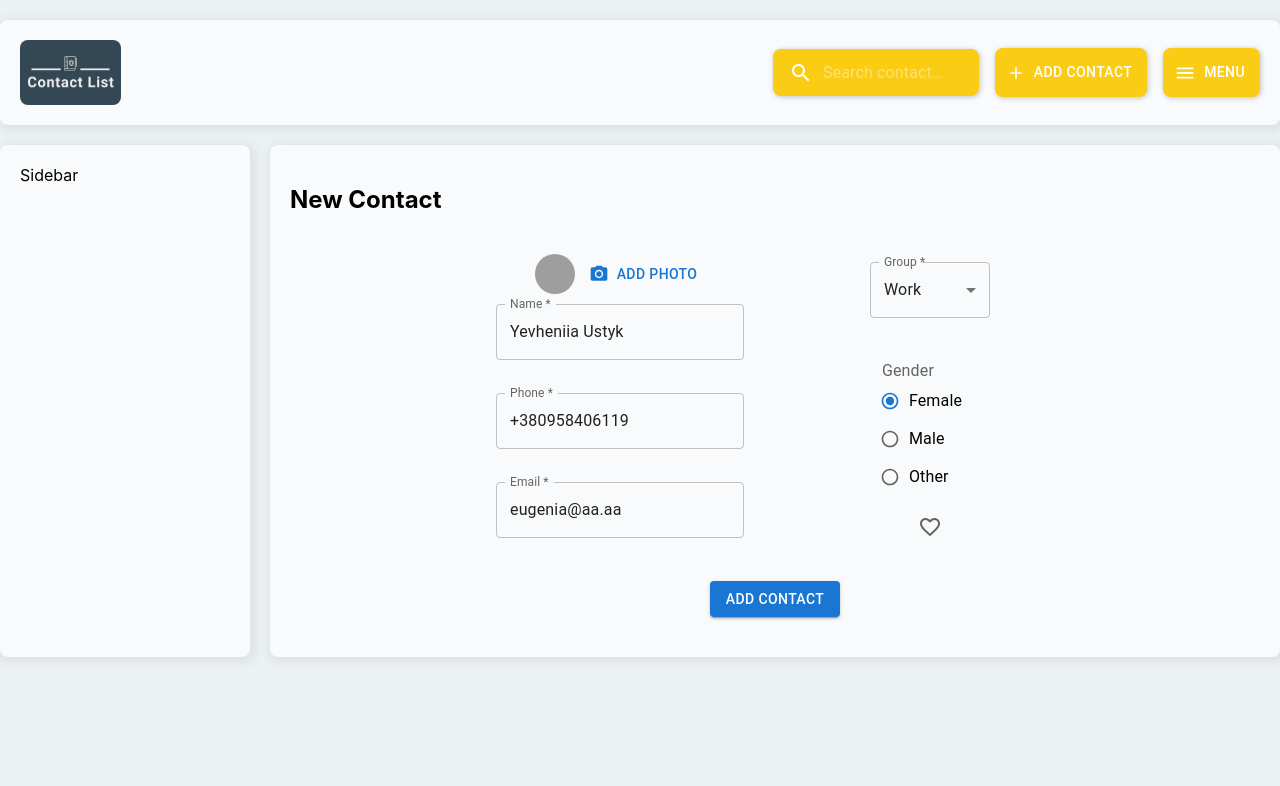
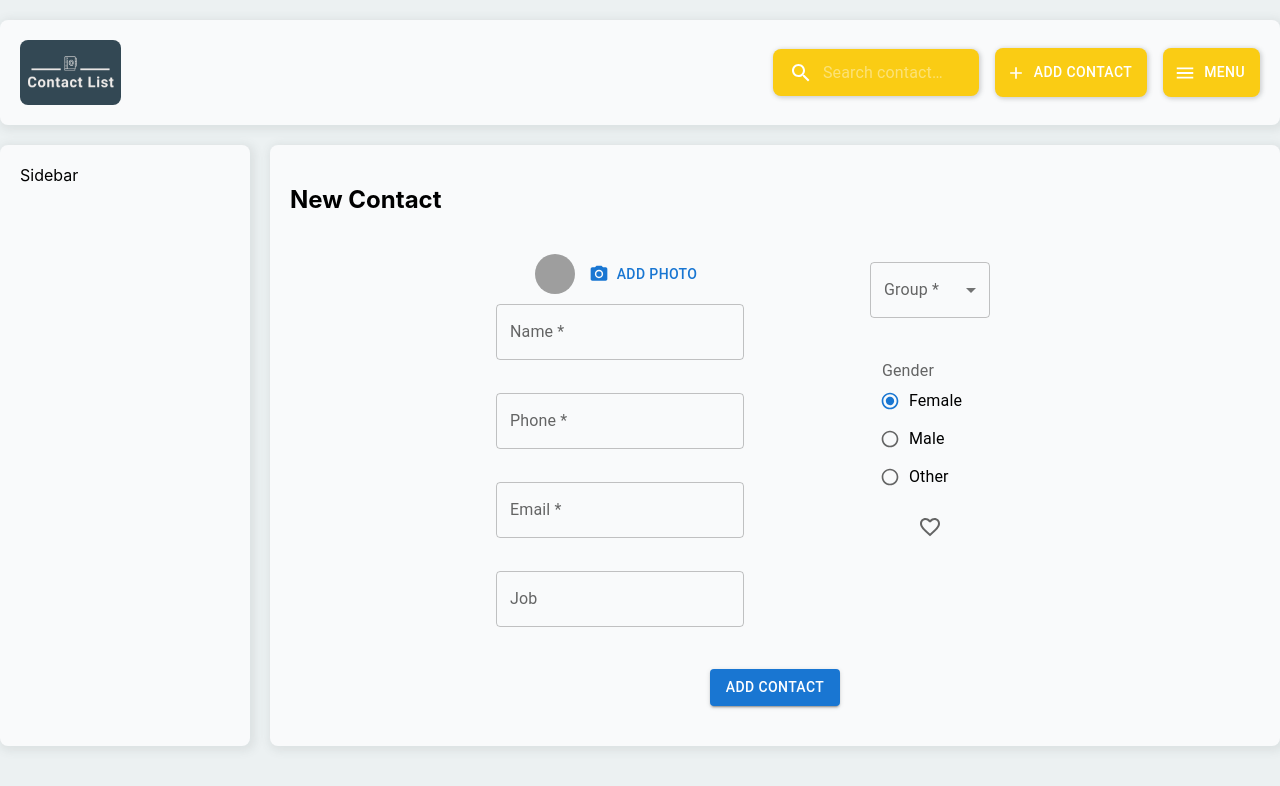
Before and after one commit to ustyk1/contact-list-react, a React (Create React App) app: page /contact-list-react/new-contact in a window 1280 px wide. Shown: the top 786 px of the page. Built offline with nearby package versions, Linux system fonts and the light colour scheme; grey boxes are pictures that could not be loaded.

Commit message:
add contact-form, change contact-list

```diff
--- a/public/index.html
+++ b/public/index.html
@@ -11,7 +11,7 @@
     />
     <link rel="apple-touch-icon" href="%PUBLIC_URL%/logo192.png" />
     <link rel="manifest" href="%PUBLIC_URL%/manifest.json" />
-    <title>React App</title>
+    <title>Contacts</title>
   </head>
   <body>
     <noscript>You need to enable JavaScript to run this app.</noscript>
--- a/src/components/contactsTable/contactsTable.jsx
+++ b/src/components/contactsTable/contactsTable.jsx
@@ -20,31 +20,31 @@ import EnhancedTableToolbar from './enhancedTableToolbar/enhancedTableToolbar';
 
 import './contactsTable.scss';
 
-function createData(contactName, phoneNumber, email, job, group) {
-  return {
-    contactName,
-    phoneNumber,
-    email,
-    job,
-    group,
-  };
-}
+// function createData(contactName, phoneNumber, email, job, group) {
+//   return {
+//     contactName,
+//     phoneNumber,
+//     email,
+//     job,
+//     group,
+//   };
+// }
 
-const rows = [
-  createData('Leanne Graham', '1-770-736-8031', "Sincere@april.biz", 'Romaguera-Crona', 'job',),
-  createData('Ervin Howell', '010-692-6593', 'Shanna@melissa.tv', "Keebler LLC", ''),
-  createData('Clementine Bauch', '1-463-123-4447', "Nathan@yesenia.net", "Keebler LLC", ''),
-  createData('Patricia Lebsack', '(254)954-1289', "Julianne.OConner@kory.orgqqqqqqqqqqqq", "Yost and Sons", ''),
-  createData('Chelsey Dietrich', '1-477-935-8478', "Lucio_Hettinger@annie.ca", "Romaguera-Jacobson", ''),
-  createData('Dennis Schulist', '210-067-6132', "Karley_Dach@jasper.info", "Abernathy Group", ''),
-  createData('Kurtis Weissnat', '586-493-6943', "Telly.Hoeger@billy.biz", "Deckow-Crist", ''),
-  createData('Jelly Bean', '(775)976-6794', "Sherwood@rosamond.me", "Deckow-Crist", ''),
-  createData('Nicholas Runolfsdottir', '024-648-3804',"Chaim_McDermott@dana.io", "Deckow-Crist", ''),
-  createData('Glenna Reichert', '089-245-1104', "Rey.Padberg@karina.biz", "Deckow-Crist", ''),
-  createData('Clementina DuBuque', '077-987-1254', "Rey.Padberg@karina.biz", "Deckow-Crist", ''),
-  createData('Rick Grund', '099-245-1564', "Rey.Padberg@karina.biz", "Deckow-Crist", ''),
-  createData('Paula Rose', '089-295-1104', "Rey.Padberg@karina.biz", "Deckow-Crist", ''),
-];
+// const rows = [
+//   createData('Leanne Graham', '1-770-736-8031', "Sincere@april.biz", 'Romaguera-Crona', 'job',),
+//   createData('Ervin Howell', '010-692-6593', 'Shanna@melissa.tv', "Keebler LLC", ''),
+//   createData('Clementine Bauch', '1-463-123-4447', "Nathan@yesenia.net", "Keebler LLC", ''),
+//   createData('Patricia Lebsack', '(254)954-1289', "Julianne.OConner@kory.orgqqqqqqqqqqqq", "Yost and Sons", ''),
+//   createData('Chelsey Dietrich', '1-477-935-8478', "Lucio_Hettinger@annie.ca", "Romaguera-Jacobson", ''),
+//   createData('Dennis Schulist', '210-067-6132', "Karley_Dach@jasper.info", "Abernathy Group", ''),
+//   createData('Kurtis Weissnat', '586-493-6943', "Telly.Hoeger@billy.biz", "Deckow-Crist", ''),
+//   createData('Jelly Bean', '(775)976-6794', "Sherwood@rosamond.me", "Deckow-Crist", ''),
+//   createData('Nicholas Runolfsdottir', '024-648-3804',"Chaim_McDermott@dana.io", "Deckow-Crist", ''),
+//   createData('Glenna Reichert', '089-245-1104', "Rey.Padberg@karina.biz", "Deckow-Crist", ''),
+//   createData('Clementina DuBuque', '077-987-1254', "Rey.Padberg@karina.biz", "Deckow-Crist", ''),
+//   createData('Rick Grund', '099-245-1564', "Rey.Padberg@karina.biz", "Deckow-Crist", ''),
+//   createData('Paula Rose', '089-295-1104', "Rey.Padberg@karina.biz", "Deckow-Crist", ''),
+// ];
 
 function descendingComparator(a, b, orderBy) {
   if (b[orderBy] < a[orderBy]) {
@@ -74,12 +74,19 @@ function stableSort(array, comparator) {
   return stabilizedThis.map((el) => el[0]);
 }
 
-export default function EnhancedTable() {
+export default function EnhancedTable({contacts}) {
   const [order, setOrder] = React.useState('asc');
   const [orderBy, setOrderBy] = React.useState('phoneNumber');
   const [selected, setSelected] = React.useState([]);
   const [page, setPage] = React.useState(0);
   const [rowsPerPage, setRowsPerPage] = React.useState(5);
+
+  const rows = contacts.map(([id, data]) => {
+    return {
+      id,
+      ...data
+    }
+  })
 
   const handleRequestSort = (event, property) => {
     const isAsc = orderBy === property && order === 'asc';
@@ -96,12 +103,12 @@ export default function EnhancedTable() {
     setSelected([]);
   };
 
-  const handleClick = (event, contactName) => {
-    const selectedIndex = selected.indexOf(contactName);
+  const handleClick = (event, contactId) => {
+    const selectedIndex = selected.indexOf(contactId);
     let newSelected = [];
 
     if (selectedIndex === -1) {
-      newSelected = newSelected.concat(selected, contactName);
+      newSelected = newSelected.concat(selected, contactId);
     } else if (selectedIndex === 0) {
       newSelected = newSelected.concat(selected.slice(1));
     } else if (selectedIndex === selected.length - 1) {
@@ -125,7 +132,7 @@ export default function EnhancedTable() {
     setPage(0);
   };
 
-  const isSelected = (contactName) => selected.indexOf(contactName) !== -1;
+  const isSelected = (contactId) => selected.indexOf(contactId) !== -1;
 
   // Avoid a layout jump when reaching the last page with empty rows.
   const emptyRows =
@@ -159,17 +166,17 @@ export default function EnhancedTable() {
             />
             <TableBody>
               {visibleRows.map((row, index) => {
-                const isItemSelected = isSelected(row.contactName);
+                const isItemSelected = isSelected(row.id);
                 const labelId = `enhanced-table-checkbox-${index}`;
 
                 return (
                   <TableRow
                     hover
-
                     role="checkbox"
                     aria-checked={isItemSelected}
                     tabIndex={-1}
-                    key={row.contactName}
+                    key={row.id}
+                    id={row.id}
                     selected={isItemSelected}
                     sx={{ cursor: 'pointer' }}
                   >
@@ -180,7 +187,7 @@ export default function EnhancedTable() {
                         inputProps={{
                           'aria-labelledby': labelId,
                         }}
-                        onClick={(event) => handleClick(event, row.contactName)}
+                        onClick={(event) => handleClick(event, row.id)}
                       />
                     </TableCell>
                     <TableCell
--- a/src/components/form/form.jsx
+++ b/src/components/form/form.jsx
@@ -24,13 +24,16 @@ import Snackbar from '@mui/material/Snackbar';
 import Alert from '@mui/material/Alert';
 
 import './form.scss';
-// import { json } from 'react-router-dom';
+import { json, useNavigate } from 'react-router-dom';
+
+import ContactListService from '../../services/contactListService.js'
+const contactListService = new ContactListService();
 
 function ContactForm() {
+  const navigate = useNavigate();
+
   const [openSnackbar, setOpenSnackbar] = React.useState(false);
-  // const handleClick = () => {
-  //   setOpenSnackbar(true);
-  // };
+
   const handleCloseSnackbar = (event, reason) => {
     if (reason === 'clickaway') {
       return;
@@ -40,9 +43,10 @@ function ContactForm() {
   };
 
   const validationSchema = Yup.object().shape({
-    name: Yup.string().required('Name is required'),
-    phone: Yup.string().required('Phone is required'),
+    contactName: Yup.string().required('Name is required'),
+    phoneNumber: Yup.string().required('Phone is required'),
     email: Yup.string().email('Invalid email').required('Email is required'),
+    job: Yup.string(),
     avatar: Yup.string(),
     gender: Yup.string().oneOf(['male', 'female', 'other'], 'Invalid gender'),
     group: Yup.string().oneOf(['', 'work', 'family', 'private', 'friends', 'other'], 'Invalid Group').required('Group is required'),
@@ -53,22 +57,26 @@ function ContactForm() {
 
   const formik = useFormik({
     initialValues: {
-      id: uuidv4(),
-      name: 'Yevheniia Ustyk',
-      phone: '+380958406119',
-      email: 'eugenia@aa.aa',
-      group: 'work',
+      // id: uuidv4(),
+      contactName: '',
+      phoneNumber: '',
+      email: '',
+      job: '',
+      group: '',
       avatar: '',
       gender: 'female',
       favourite: false
     },
     validationSchema: validationSchema,
     onSubmit: (values) => {
-      console.log(values);
-      setOpenSnackbar(true);
+      // console.log('submit data', values);
+      contactListService.onSaveData(values)
+      .then(response => {
+        setOpenSnackbar(true);
+        setTimeout(() => navigate('/'), 800)
+      })
     },
-    handleReset:()=> {
-    }
+    handleReset:()=> { }
   })
 
   return (
@@ -106,31 +114,30 @@ function ContactForm() {
                       name="avatar"
                       value={formik.values.avatar}
                       onChange={formik.handleChange}
-
-                      />
+                    />
                   </Button>
                 </div>
               </Grid>
               <Grid item>
                 <TextField
-                  id="name"
-                  name="name"
+                  id="contactName"
+                  name="contactName"
                   label="Name *"
-                  value={formik.values.name}
+                  value={formik.values.contactName}
                   onChange={formik.handleChange}
-                  helperText={formik.errors.name || ' '}
-                  error={!!formik.errors.name}
+                  helperText={formik.errors.contactName || ' '}
+                  error={!!formik.errors.contactName}
                 />
               </Grid>
               <Grid item>
                 <TextField
                   id="outlined-required"
-                  name="phone"
+                  name="phoneNumber"
                   label="Phone *"
-                  value={formik.values.phone}
+                  value={formik.values.phoneNumber}
                   onChange={formik.handleChange}
-                  helperText={formik.errors.phone || ' '}
-                  error={!!formik.errors.phone}
+                  helperText={formik.errors.phoneNumber || ' '}
+                  error={!!formik.errors.phoneNumber}
                 />
               </Grid>
               <Grid item>
@@ -144,6 +151,17 @@ function ContactForm() {
                   error={!!formik.errors.email}
                 />
               </Grid>
+              <Grid item>
+                <TextField
+                  id="outlined-required"
+                  name="job"
+                  label="Job"
+                  value={formik.values.job}
+                  onChange={formik.handleChange}
+                  helperText={formik.errors.job || ' '}
+                  error={!!formik.errors.job}
+                />
+              </Grid>
             </Grid>
             <Grid item container direction="column" alignItems="center" rowSpacing="10px" xs={12} md={6}>
               <Grid item>
@@ -153,7 +171,7 @@ function ContactForm() {
                     labelId="demo-simple-select-required-label"
                     id="demo-simple-select-required"
                     value={formik.values.group}
-                    label="Group"
+                    label="Group *"
                     name="group"
                     onChange={formik.handleChange}
                     error={!!formik.errors.group}
--- a/src/pages/contactList/contactList.jsx
+++ b/src/pages/contactList/contactList.jsx
@@ -2,18 +2,35 @@ import './contactList.scss';
 
 import EnhancedTable from '../../components/contactsTable/contactsTable'
 
-function ContactList() {
-  const title = 'Contacts';
-
-  return (
-    <div className="contact-list">
-      <h2 className='contact-list__title'>{ title }</h2>
-
-      <EnhancedTable></EnhancedTable>
+import React, { useState, useEffect } from 'react';
+import ContactListService from '../../services/contactListService.js'
+const contactListService = new ContactListService();
 
 
 
-    </div>
+
+//  const isArr = Array.isArray(data)
+
+  function ContactList() {
+  const title = 'Contacts';
+  const [contactList, setContactList] = useState({});
+
+  useEffect(() => {
+    contactListService.onGetContactList()
+    .then(data => {
+      const contacts = Object.entries(data);
+      // console.log('contacts', data);
+      setContactList(contacts);
+    })
+  }, [])
+
+  return (
+    contactList.length ? (
+      <div className="contact-list">
+        <h2 className='contact-list__title'>{ title }</h2>
+        <EnhancedTable contacts={ contactList }></EnhancedTable>
+      </div>
+    ) : <p>Loading...</p>
   )
 }
 
--- /dev/null
+++ b/src/services/contactListService.js
@@ -0,0 +1,36 @@
+export default class ContactListService {
+  DB_URL = 'https://simple-contact-list-default-rtdb.firebaseio.com/contacts.json';
+
+  async onSaveData(contact) {
+    console.log('input contact', contact);
+    const contactId = await fetch(this.DB_URL, {
+      method: 'POST',
+      headers: {
+        'Content-Type': 'application/json',
+      },
+      body: JSON.stringify(contact),
+    })
+    .then(response => {
+      console.log('response on save ->>', response);
+      return response.json()
+    })
+    .catch((error) => console.log(error));
+
+    return contactId;
+  }
+
+  async onGetContactList() {
+    const contactList = await fetch(this.DB_URL, {
+      method: 'GET',
+      headers: {
+        'Content-Type': 'application/json',
+      },
+    })
+    .then(response => {
+      console.log('response on get --->>>', response)
+      return response.json()})
+    .catch((error) => console.log(error));
+
+    return contactList;
+  }
+}
```
Also changed, not shown: src/firebase/firebaseServise.js (added).
